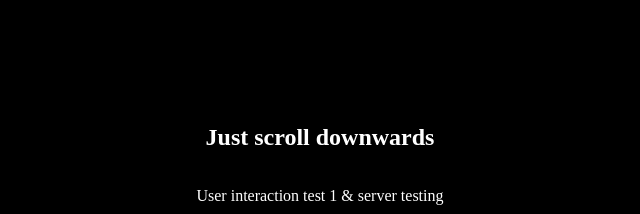
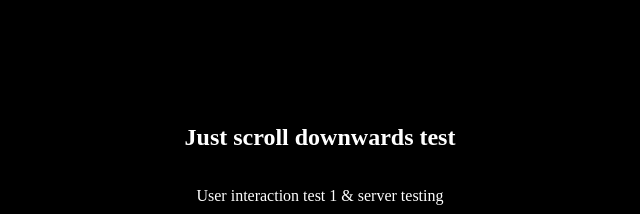
Before and after one commit to themaxempire23/theCave, a plain HTML site: page index.html in a window 1280 px wide. Shown: the part 264-478 px from the top of the page, without its empty margins (320-960 px from the left). Drawn offline with nearby package versions, Linux system fonts and the light colour scheme.

Commit message:
Update index.html

```diff
--- a/index.html
+++ b/index.html
@@ -13,7 +13,7 @@
 <body>
 
 <section class="hidden">
-        <h1>Just scroll downwards</h1>
+        <h1>Just scroll downwards test</h1>
         <p>User interaction test 1 & server testing</p>
         <h1>Just scroll down</h1>
     </section>
```
